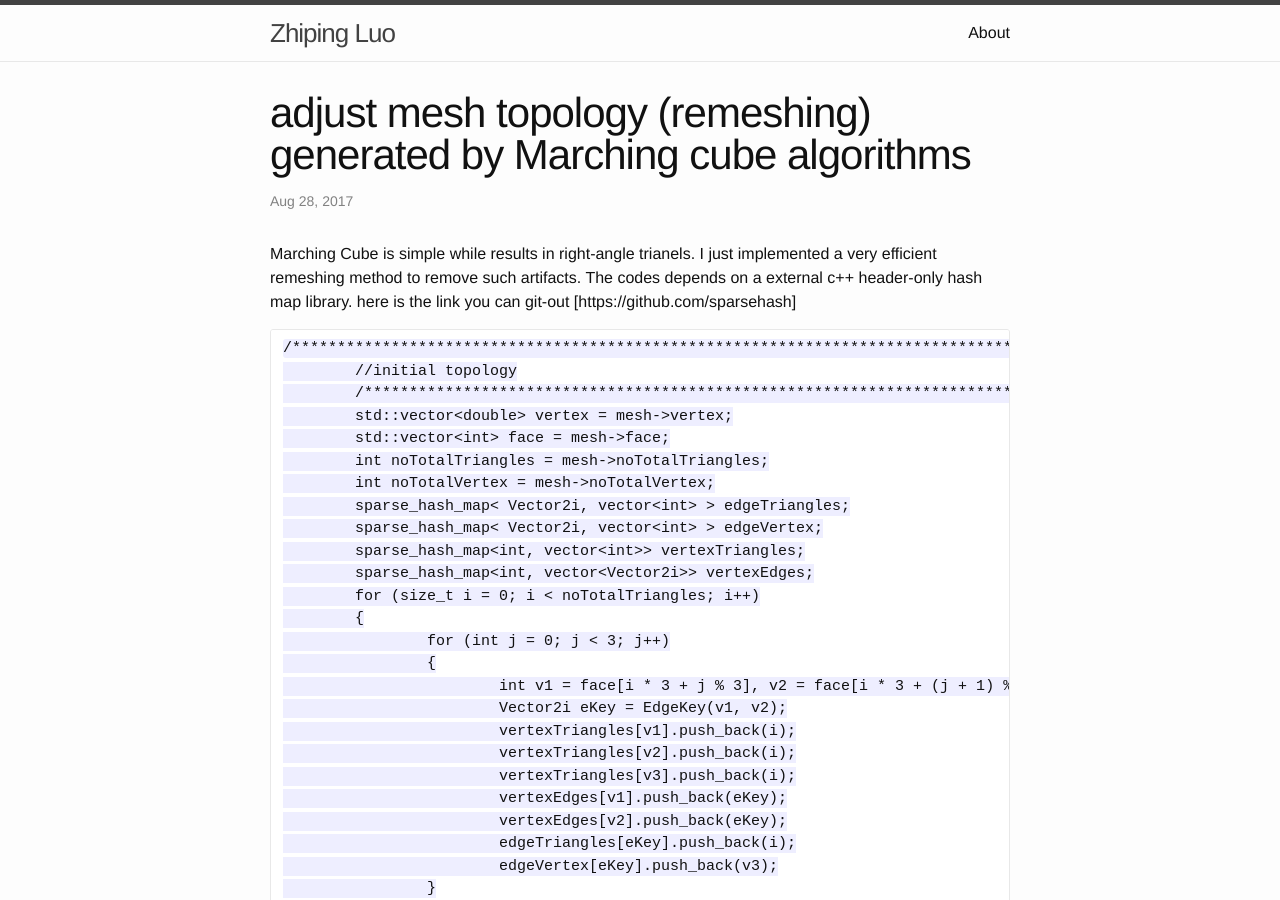
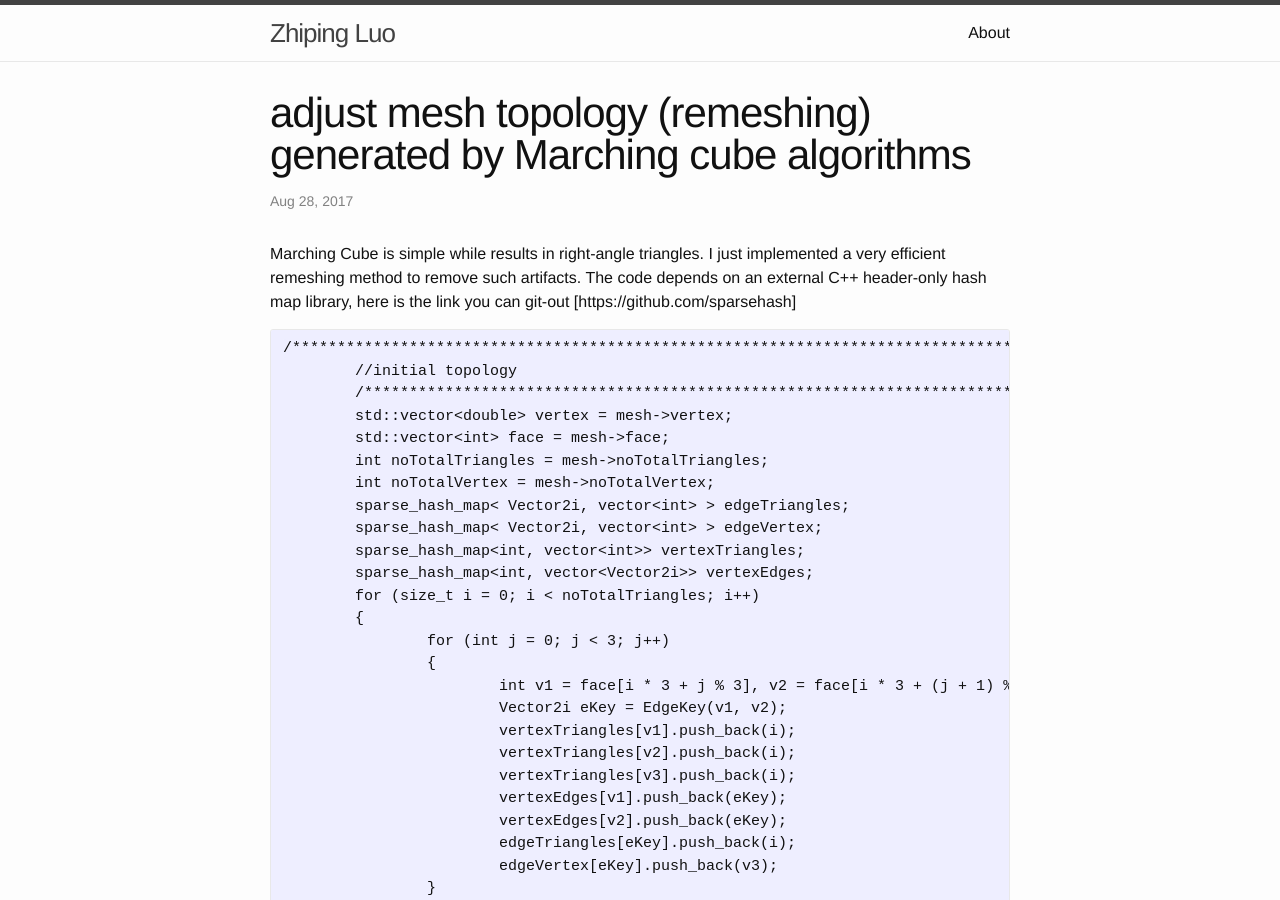
Before and after one commit to luozhipi/luozhipi.github.io, a Jekyll site: the page built from _posts/2017-08-28-mesh_adjust_topology.markdown, in a window 1280 px wide and 900 px high. Built offline with Jekyll 4.4.1, drawn with Linux system fonts in a browser that asks for light colours.

Commit message:
Update 2017-08-28-mesh_adjust_topology.markdown

````diff
--- a/_posts/2017-08-28-mesh_adjust_topology.markdown
+++ b/_posts/2017-08-28-mesh_adjust_topology.markdown
@@ -5,10 +5,10 @@ date:   2017-08-28 14:19:28
 categories: graphics
 ---
 
-Marching Cube is simple while results in right-angle trianels.
-I just implemented a very efficient remeshing method to remove such artifacts. The codes depends on a external c++ header-only hash map library.
+Marching Cube is simple while results in right-angle triangles.
+I just implemented a very efficient remeshing method to remove such artifacts. The code depends on an external C++ header-only hash map library,
 here is the link you can git-out [https://github.com/sparsehash]
-```
+```C++
 /********************************************************************************************************/
 	//initial topology
 	/********************************************************************************************************/
````
